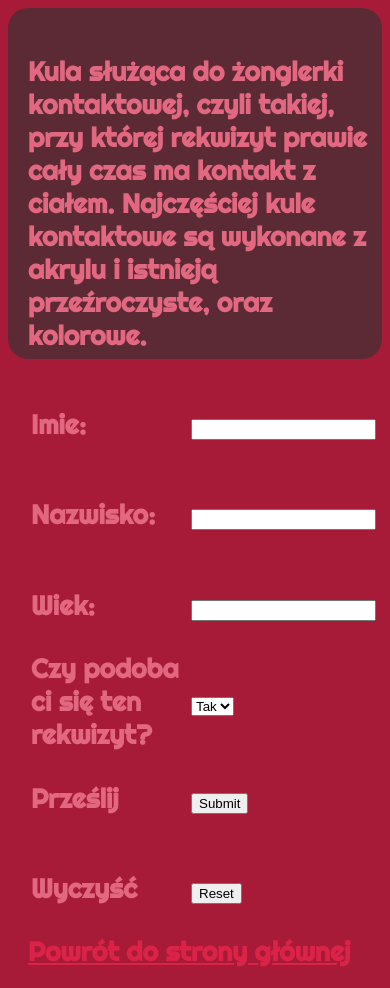
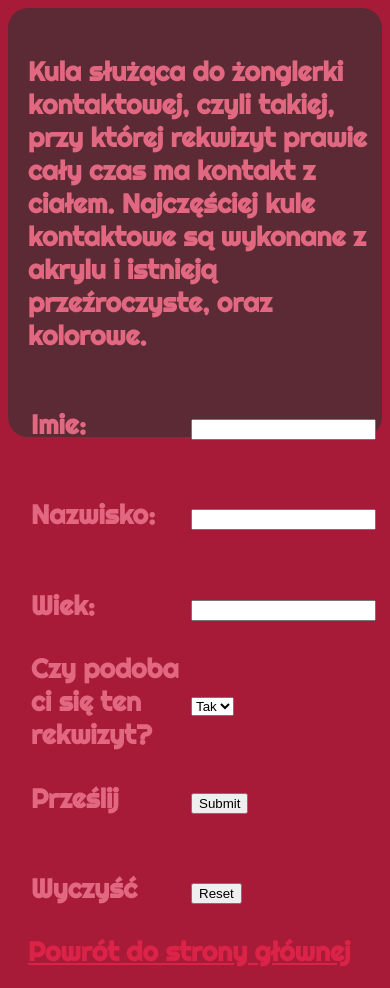
Before and after one commit to argrom/Arkadiusz-Gromowski-public, a plain HTML site: page subpages/b.html in a window 390 px wide. Drawn offline with Linux system fonts and the light colour scheme.

Commit message:
Update Style.css

```diff
--- a/css/Style.css
+++ b/css/Style.css
@@ -172,7 +172,7 @@ h3{
 	}
 	.sub_content{
 		width: 100%;
-		height: 90vw;
+		height: 110vw;
 		font-size: 20pt;
 	}
 }
```
